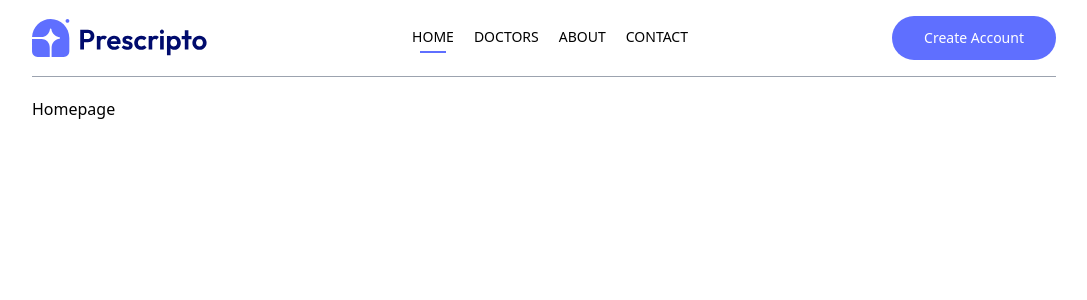
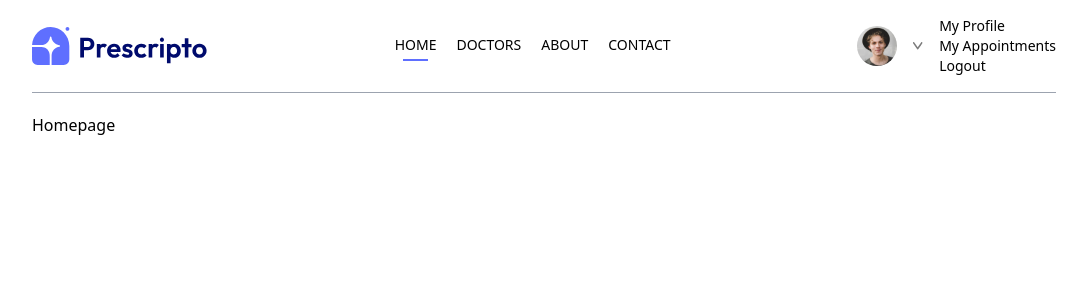
Before and after one commit to SachindaBandara/Doctor-Appoinment-Booking-Website-using-React, a React (Vite) app in the folder frontend/: page / in a window 1280 px wide. Shown: the top 300 px of the page, without its empty margins (96-1183 px from the left). Built offline with nearby package versions, Linux system fonts and the light colour scheme.

Commit message:
add token

```diff
--- a/frontend/src/components/NavBar.jsx
+++ b/frontend/src/components/NavBar.jsx
@@ -1,10 +1,13 @@
-import React from 'react'
+import React, { useState } from 'react'
 import { assets } from "../assets/assets"
 import { NavLink, useNavigate } from 'react-router-dom'
 
 const NavBar = () => {
 
   const navigate = useNavigate();
+
+  const [showMenu, setShowMenu] = useState(false);
+  const [token, setToken ] = useState(true);
 
   return (
     <div className='flex items-center justify-between text-sm py-4 mb-5 border-b border-b-gray-400'>
@@ -29,7 +32,24 @@
         </NavLink>
       </ul>
       <div className='flex items-center gap-4'>
-        <button onClick={() => navigate('/login')} className='bg-primary text-white px-8 py-3 rounded-full font-light hidden md:block'>Create Account</button>
+        {
+          token
+          ?<div className='flex items-center gap-4 cursor-pointer group relative'>
+            <img className='w-10 rounded-full'  src={assets.profile_pic} alt='' />
+            <img className='w-2.5' src={assets.dropdown_icon} alt=''/>
+
+            <div>
+              <div>
+                <p>My Profile</p>
+                <p>My Appointments</p>
+                <p>Logout</p>
+              </div>
+            </div>
+
+          </div>
+          : <button onClick={() => navigate('/login')} className='bg-primary text-white px-8 py-3 rounded-full font-light hidden md:block'>Create Account</button>
+        }
+
       </div>
     </div>
   )
```
